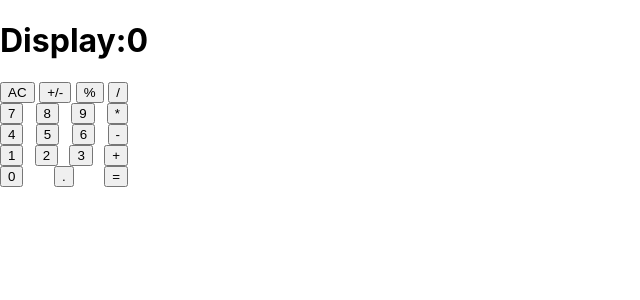
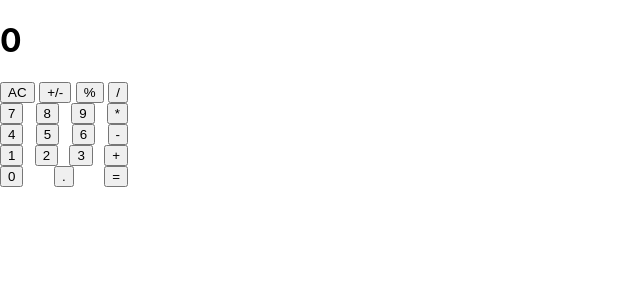
Before and after one commit to blackpintz/React-Calculator, a React (Create React App) app: page / in a window 1280 px wide. Shown: the top 300 px of the page, without its empty margins (0-640 px from the left). Built offline with nearby package versions, Linux system fonts and the light colour scheme.

Commit message:
refactored code.

```diff
--- a/src/components/App.js
+++ b/src/components/App.js
@@ -19,18 +19,6 @@ class App extends Component {
     const { total, next, operation } = this.state;
     const result = Calculator({ total, next, operation }, name);
     switch (name) {
-      case '+':
-      case '-':
-      case '*':
-      case '/':
-        this.setState({ ...result });
-        break;
-      case 'AC':
-        this.setState({ ...result });
-        break;
-      case '+/-':
-        this.setState({ ...result });
-        break;
       case '=':
         this.setState(state => ({
           total: state.operation === null || state.next === null ? state.total : result.total,
@@ -45,10 +33,10 @@ class App extends Component {
   };
 
   render() {
-    const { next } = this.state;
+    const { next, total = 0 } = this.state;
     return (
       <>
-        <Display result={next === null ? '0' : next.toString()} />
+        <Display result={next === null ? total : next} />
         <ButtonPanel clickBtn={this.handleClick} />
       </>
     );
--- a/src/components/Display.js
+++ b/src/components/Display.js
@@ -4,14 +4,16 @@ import PropTypes from 'prop-types';
 const Display = ({ result }) => (
   <>
     <h1>
-      Display:
-      { result}
+      {result === null ? '0' : result }
     </h1>
   </>
 );
 
 Display.propTypes = {
-  result: PropTypes.string,
+  result: PropTypes.oneOfType([
+    PropTypes.string,
+    PropTypes.number,
+  ]),
 };
 
 Display.defaultProps = {
--- a/src/logic/operate.js
+++ b/src/logic/operate.js
@@ -28,6 +28,5 @@ export default (numOne, numTwo, operation) => {
       total = firstNum;
       break;
   }
-  console.log(total.toPrecision());
-  return total.toPrecision();
+  return total === 'Infinity' ? 0 : total.toPrecision();
 };
```
Also changed, not shown: 1 other file (tests, documents, lock files or other folders).
